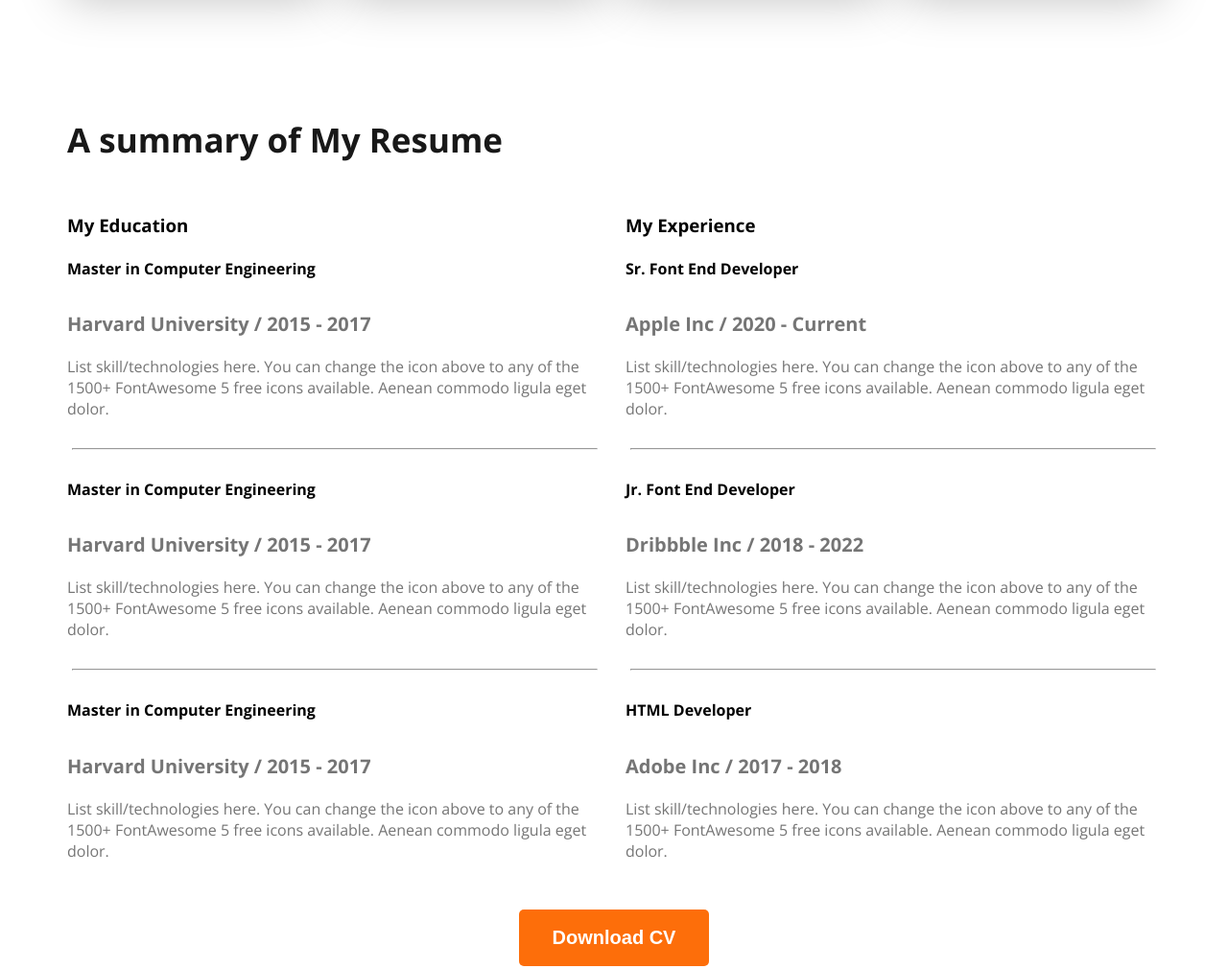
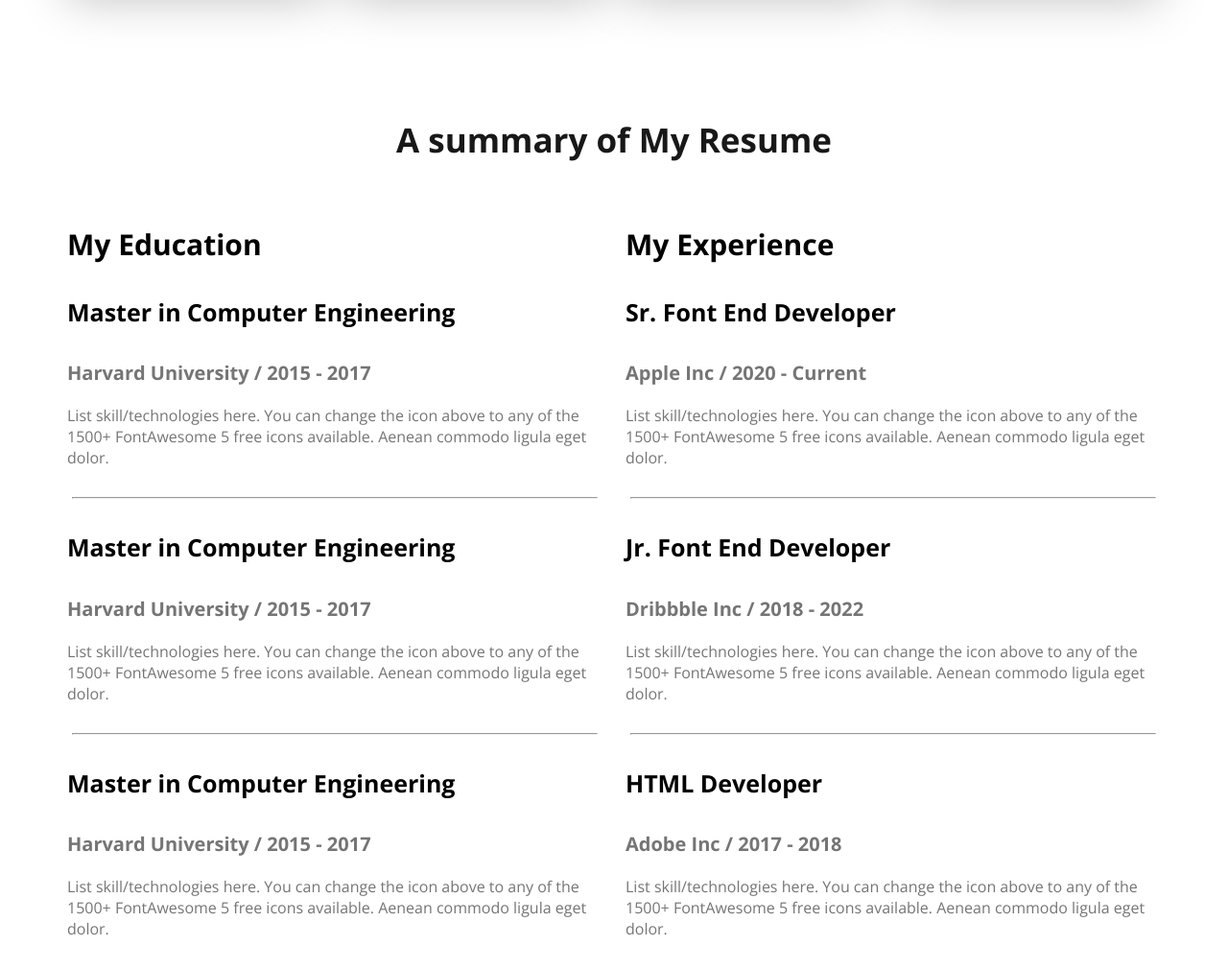
Before and after one commit to aminsohag/web-dev-portfolio, a plain HTML site: page index.html in a window 1280 px wide. Shown: the part 2180-3190 px from the top of the page at 96% size. Drawn offline with nearby package versions, Linux system fonts and the light colour scheme.

Commit message:
added sub font

```diff
--- a/index.html
+++ b/index.html
@@ -82,7 +82,7 @@
             </div>
         </section>
        <section class="resume">
-        <h3 class="section-title">A summary of My Resume</h3>
+        <h3 class="text-center section-title">A summary of My Resume</h3>
         <div class="resume-container">
             <div class="resume-column">
                 <h3 class="resume-column-title">My Education</h3>
--- a/styles/portfolio.css
+++ b/styles/portfolio.css
@@ -136,6 +136,14 @@ main section{
     display: flex;
     gap: 24px;
 }
+.resume-column-title{
+    font-size: 30px;
+    font-weight: bold;
+}
+.experience-title{
+    font-size: 25px;
+    font-weight: bold;
+}
 .experience-sub-title{
     font-size: 20px;
     font-weight: 600px;
```
